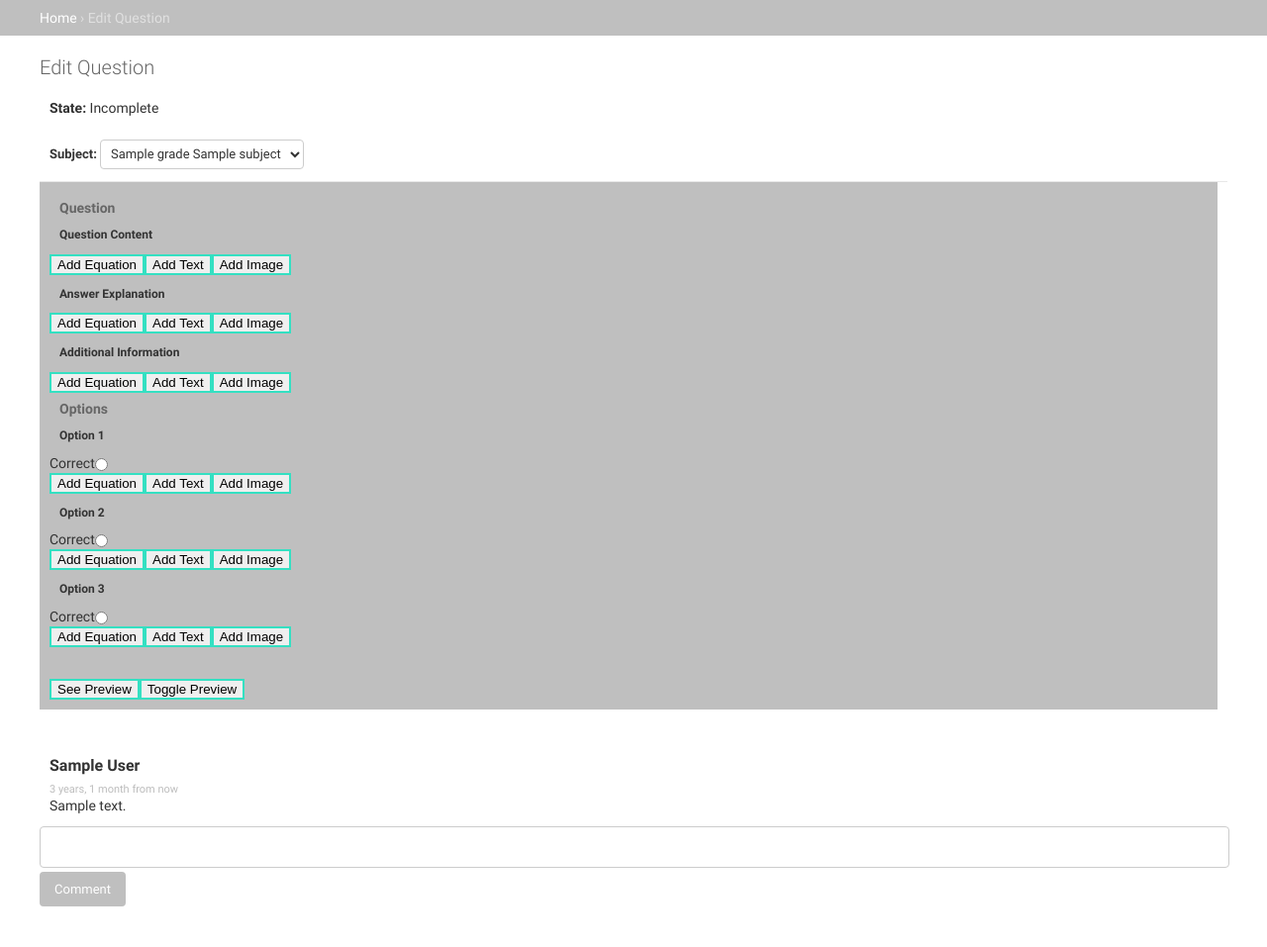
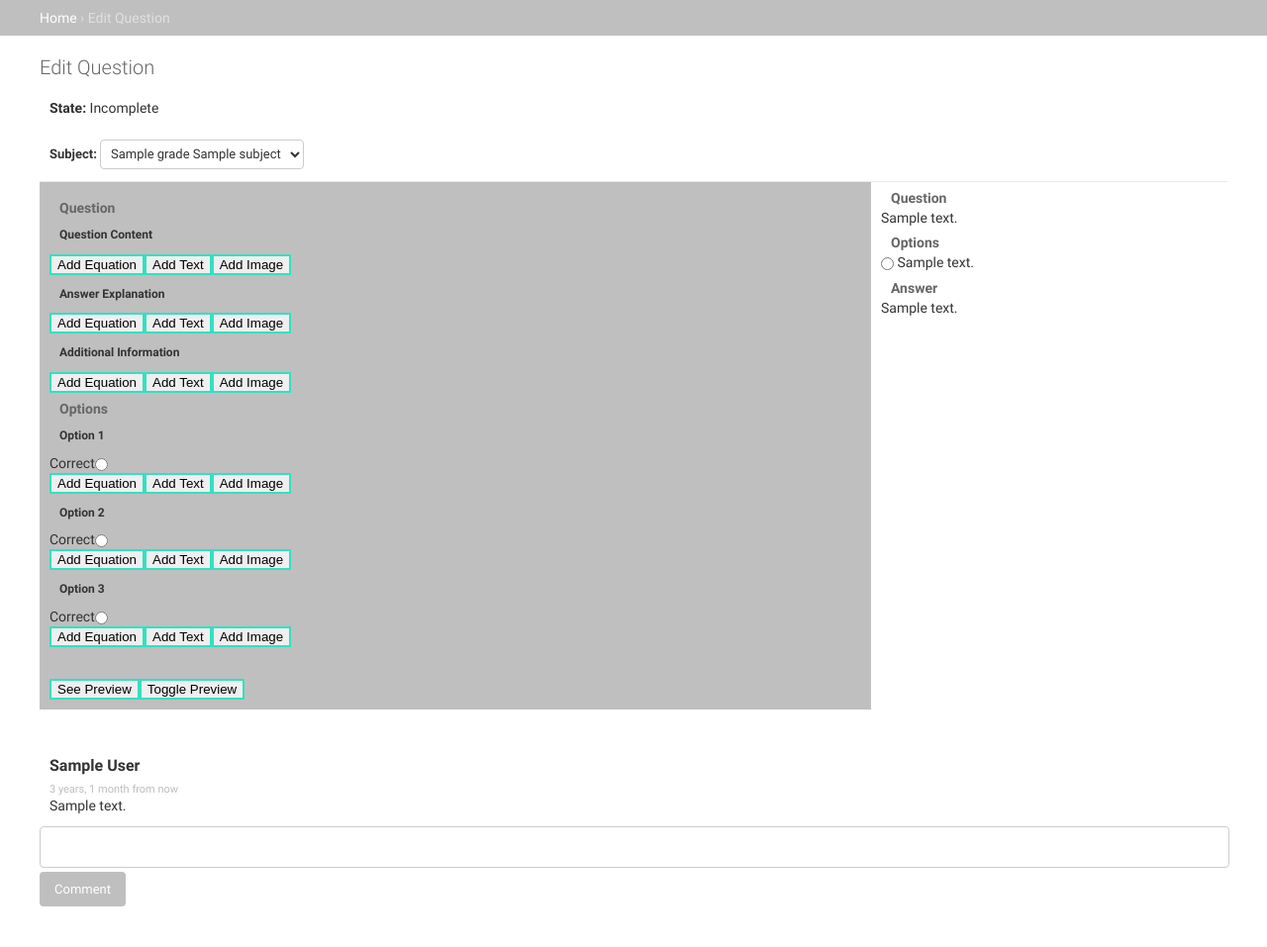
Before and after one commit to EthanMarrs/digit2, a Django app: page /questions/1/edit/ in a window 1280 px wide. Shown: the part 48-1005 px from the top of the page at 99% size. Run offline with Django 3.2, Linux system fonts and the light colour scheme; a user stored in the database is signed in; tables that the repository leaves empty hold one stand-in row (values such as "Sample post"); data that the repository does not hold is empty; parts of the project's set-up code (start-up, migrations or seed data) failed here and were passed over; some libraries are stand-ins or nearby versions.

Commit message:
added preview functionality

```diff
--- a/core/static/core/questionForm.css
+++ b/core/static/core/questionForm.css
@@ -25,10 +25,7 @@ body {
 }
 
 .panel {
-    background-color: #bfbfbf;
-    flex: 1;
-    margin-right: 10px;
-    padding: 10px;
+
 }
 
 .panel:last-child {
@@ -36,11 +33,15 @@ body {
 }
 
 #edit-panel{
-
+  background-color: #bfbfbf;
+  flex: 1;
+  margin-right: 10px;
+  padding: 10px;
 }
 
 #preview-panel{
-    display: none;
+    /*display: none;*/
+    width:350px;
 }
 
 .image-placeholder {
@@ -170,3 +171,8 @@ footer {
     background-color: #0CE;
     text-align: center;
 }
+
+/*preview display*/
+img {
+  max-width: 300px;
+}
--- a/core/static/core/questionForm.js
+++ b/core/static/core/questionForm.js
@@ -6,6 +6,13 @@ var dict_of_questions = {};
 var MQ = MathQuill.getInterface(2);
 var mathField;
 var selectedSection = "";
+
+var preview_question_content = "";
+var preview_answer_explanation_content = "";
+var preview_additional_information = "";
+var preview_option_content_1 = "";
+var preview_option_content_2 = "";
+var preview_option_content_3 = "";
 
 var count = 0;
 // create a function that creates a span, textfield and mathfield
--- a/core/templates/edit_question.html
+++ b/core/templates/edit_question.html
@@ -43,7 +43,23 @@
     </form>
     <div id="content-container">
         <div id="edit-panel"></div>
-        <div id="preview-panel"></div>
+        <div id="preview-panel">
+            {% if preview_available %}
+            <h3>Question</h3>
+            {{ question.question_content | safe}}
+            <h3>Options</h3>
+            {% for option in options %}
+                <div class="option-block">
+                    <input name="option" id="{{ forloop.counter }}" type="radio" value="{{ option.id }}">
+                    {{ option.content | safe}}
+                </div>
+            {% endfor %}
+            <h3>Answer</h3>
+            {{ question.answer_content | safe}}
+        {% else %}
+        <p>This is a new question, you need to save before you can see a preview</p>
+        {% endif %}
+        </div>
     </div>
     <div class="module">
         &nbsp;
--- a/core/views.py
+++ b/core/views.py
@@ -315,7 +315,9 @@ class QuestionEditView(View):
                        "form": forms.CommentForm,
                        "question_form": forms.QuestionEditForm(
                             initial={'subject': question.subject}),
-                       "question": question
+                       "question": question,
+                       "options": models.Option.objects.filter(question=question),
+                       "preview_available": (question.question_content != "")
                        })
 
     def post(self, request, *args, **kwargs):
@@ -332,7 +334,7 @@ class QuestionEditView(View):
                        "form": forms.CommentForm,
                        "question": question,
                        "question_form": forms.QuestionEditForm(
-                            initial={'subject': question.subject}) })
+                            initial={'subject': question.subject})})
 
 
 class SyllabusCreateWizardView(FormView):
```
